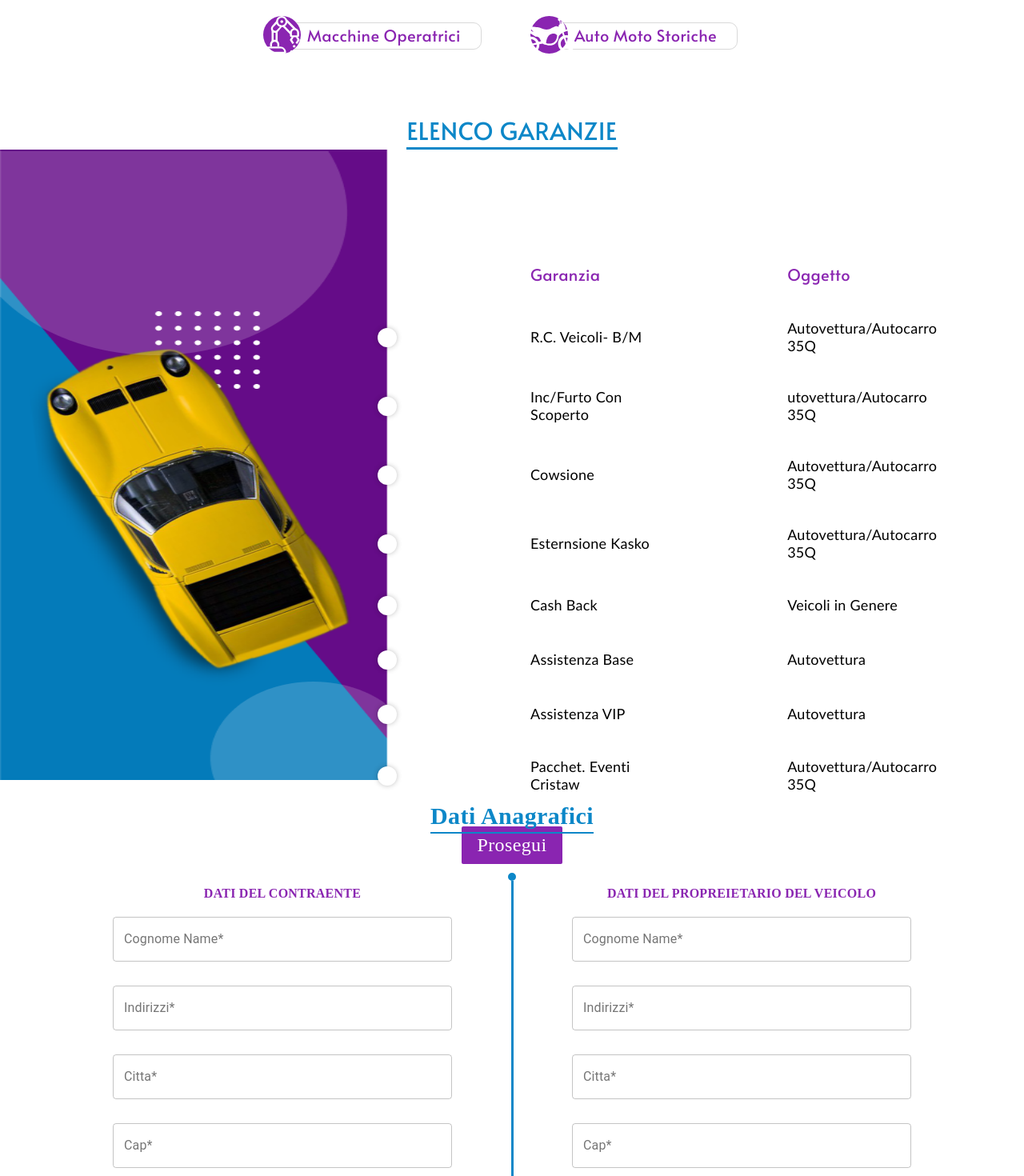
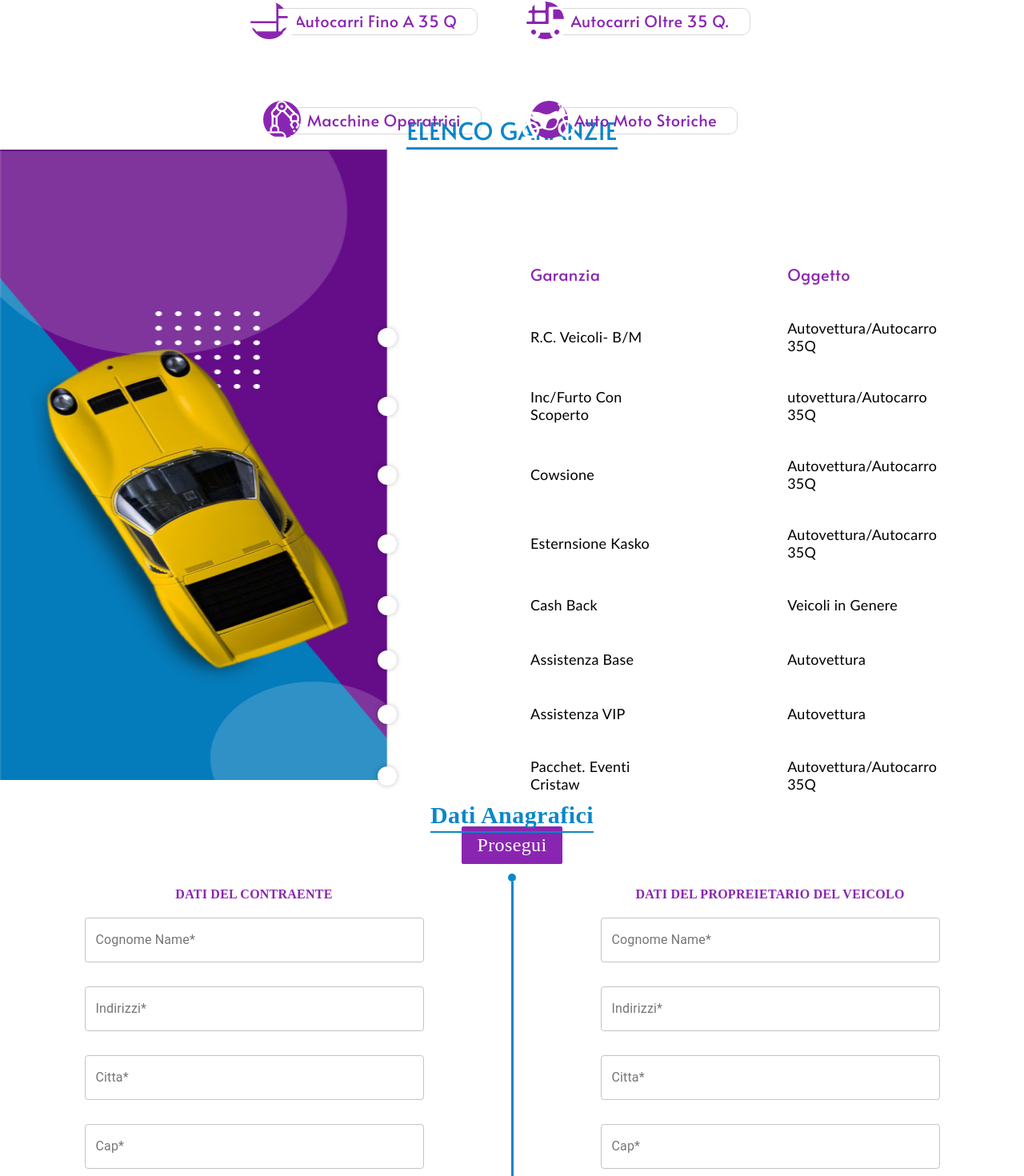
Before and after one commit to triloksainexternlabs/appfront-cloud, a React (Create React App) app: page / in a window 1280 px wide. Shown: the part 1387-2857 px from the top of the page at 80% size. Built offline with nearby package versions, Linux system fonts and the light colour scheme.

Commit message:
bug fixing

```diff
--- a/src/App.scss
+++ b/src/App.scss
@@ -70,6 +70,8 @@ scrollbar-width: none;
   border-bottom: 3px solid #0C87C8;
   padding-bottom: 5px;
   color:  #0C87C8;
+  width: fit-content;
+  margin: auto;
 }
 
 .form-two-content {
@@ -125,7 +127,7 @@ scrollbar-width: none;
   display: flex;
   flex-direction: column;
   justify-content: center;
-  align-items: center;
+  // align-items: center;
   height: 100vh;
   width: 100%
 }
@@ -292,6 +294,8 @@ label.label-custom {
   color: #FFFFFF;
   padding: 10px 20px;
   margin-top: 20px;
+  width: fit-content;
+  align-self: center;
 }
 
 .input-col .img-div{
```
